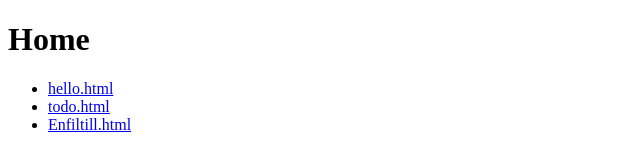
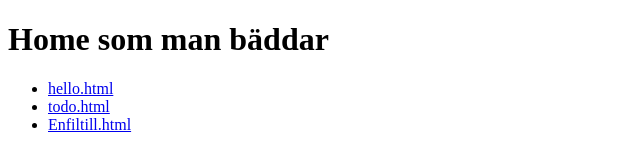
Before and after one commit to mattza01/MattiTestPythonLexiconOkt22, a plain HTML site: page huvudfil.html in a window 1280 px wide. Shown: the whole page, without its empty margins (0-640 px from the left). Drawn offline with Linux system fonts and the light colour scheme.

Commit message:
Uppdaterar huvudfil, med lite text

```diff
--- a/huvudfil.html
+++ b/huvudfil.html
@@ -10,7 +10,7 @@
     </head>
     <body>
         <!-- Block elements -->
-        <h1>Home</h1>
+        <h1>Home som man bäddar</h1>
 		<ul>
 			<li><a href="hello.html">hello.html</a></li>
 			<li><a href="todo.html">todo.html</a></li>
```
